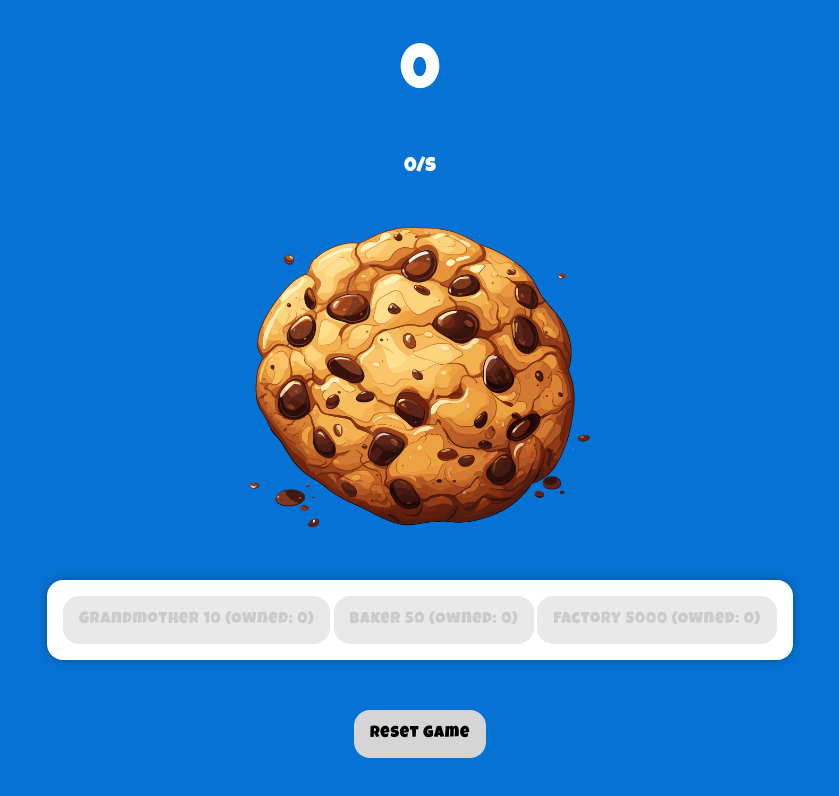
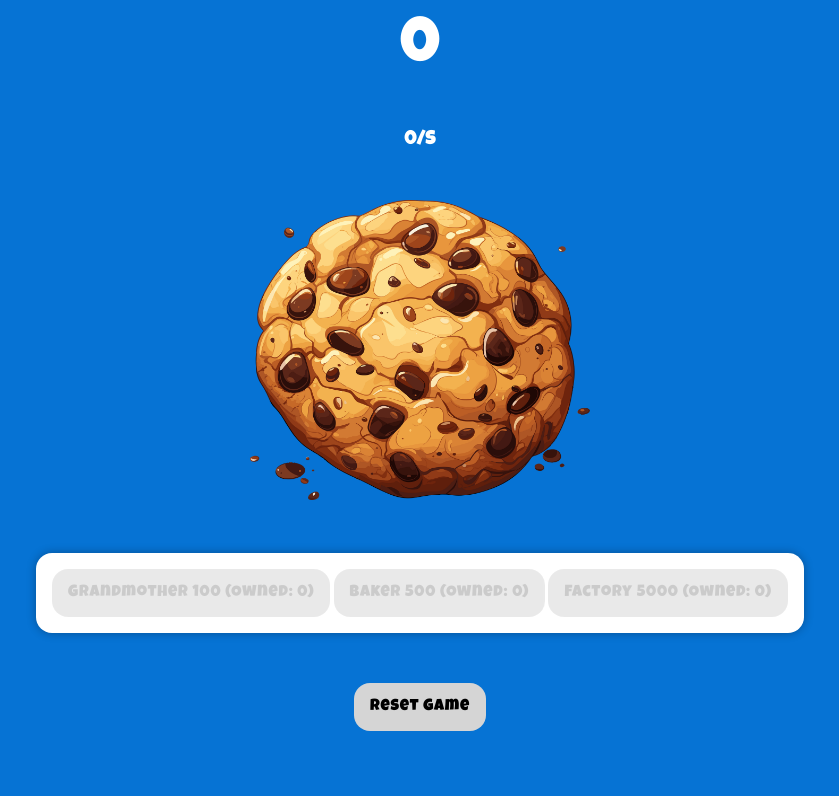
Before and after one commit to nwntaspap/Cookie-Clickers, a plain HTML site: page index.html in a window 1280 px wide. Shown: the whole page, without its empty margins (220-1059 px from the left). Drawn offline with Linux system fonts and the light colour scheme.

Commit message:
add padding to body, fix cost values in items object

```diff
--- a/app.js
+++ b/app.js
@@ -13,8 +13,8 @@ let cps = 0;
 
 // Items object
 let items = {
-  grandmother: { count: 0, cps: 1, cost: 10, baseCost: 10 },
-  baker: { count: 0, cps: 10, cost: 50, baseCost: 50 },
+  grandmother: { count: 0, cps: 1, cost: 100, baseCost: 10 },
+  baker: { count: 0, cps: 10, cost: 500, baseCost: 50 },
   factory: { count: 0, cps: 100, cost: 5000, baseCost: 5000 },
 };
 
--- a/style.css
+++ b/style.css
@@ -6,7 +6,8 @@
 }
 /*--- Main Styles ---*/
 body {
-  height: 100vh;
+  /* height: 100vh; */
+  padding: 1rem;
   background-color: #0673d4;
   display: grid;
   place-items: center;
```
